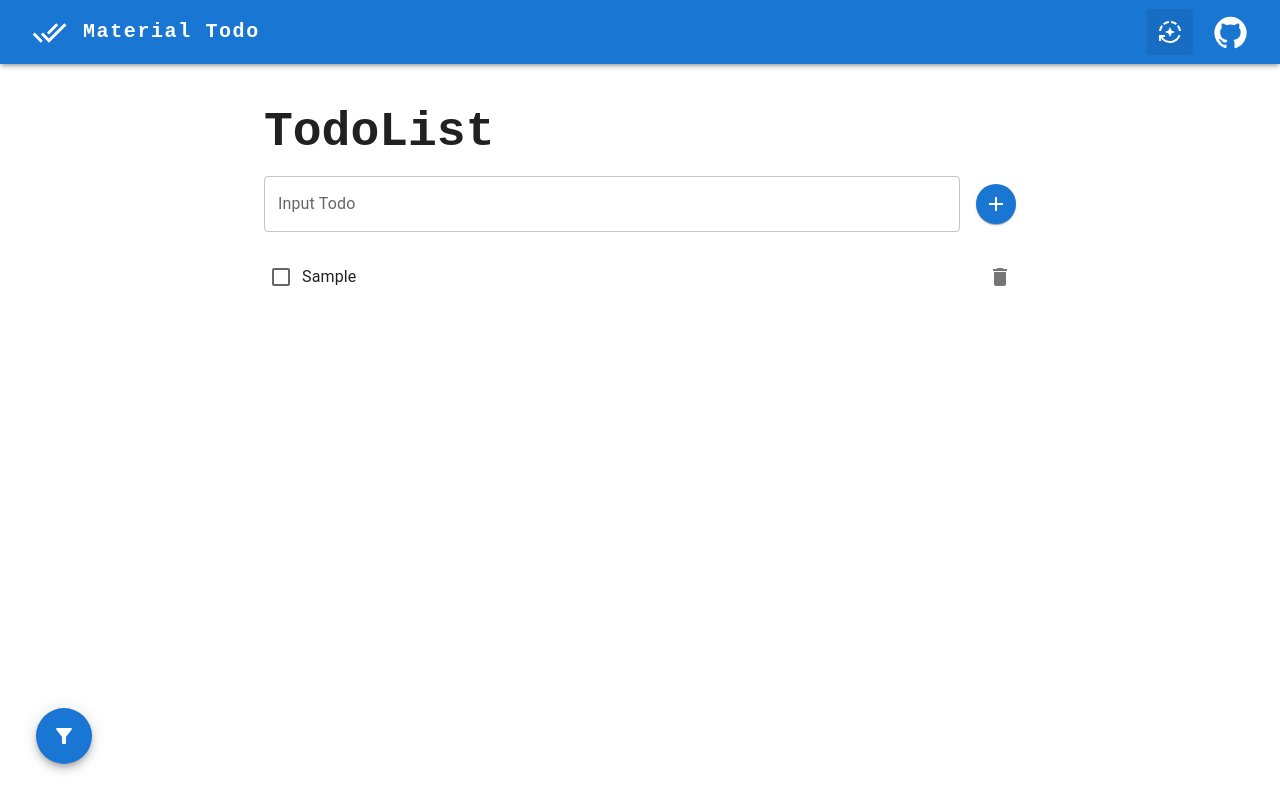
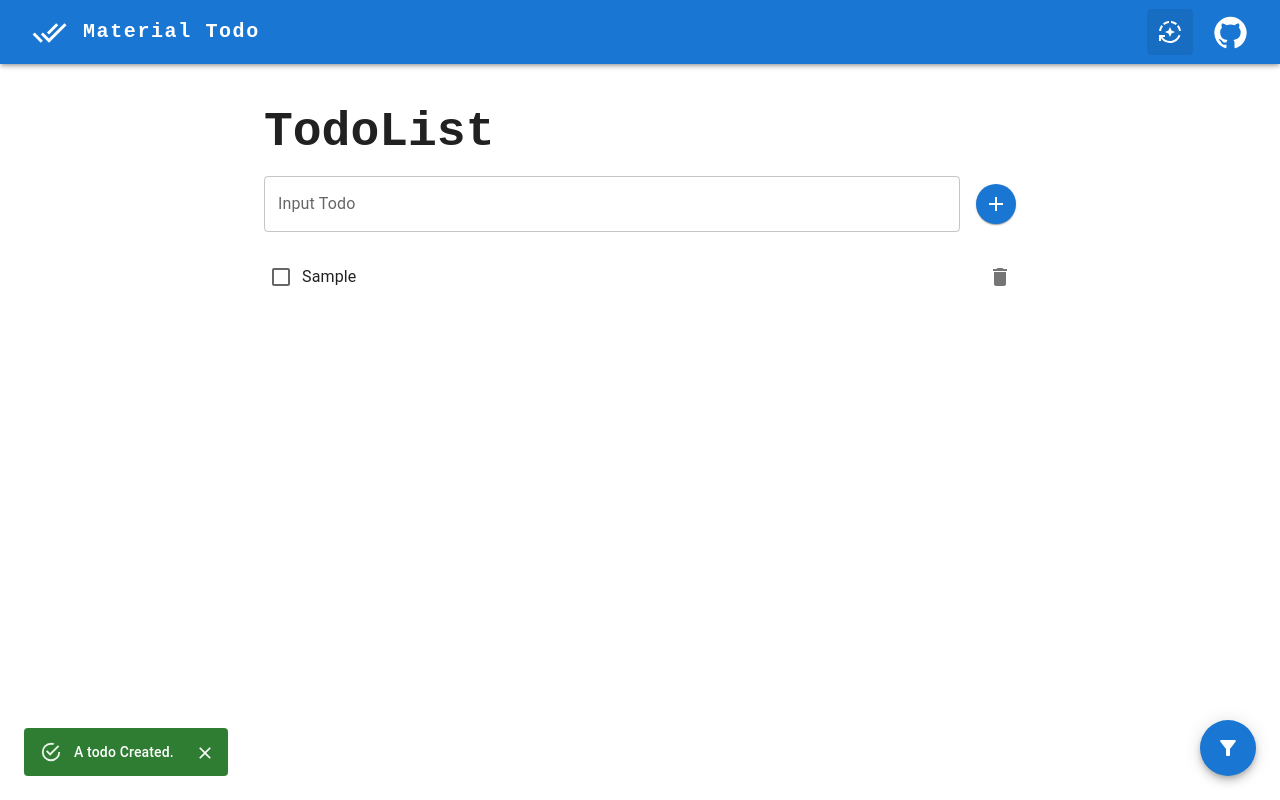
Before and after one commit to CodaChan/material-todo, a React (Vite) app: page / in a window 1280 px wide. Both pictures are taken after typing "Sample" into the empty fields and a click on the button 996 px from the left and 204 px from the top of the page. Built offline with nearby package versions, Linux system fonts and the light colour scheme.

Commit message:
feat: success hint

```diff
--- a/src/App.tsx
+++ b/src/App.tsx
@@ -4,8 +4,9 @@ import CreateTodo from "./components/CreateTodo";
 import TodoList from "./components/TodoList";
 import TopBar from "./components/TopBar";
 import FaviconSwitcher from "./components/FaviconSwitcher";
-import type Todo from "./types";
+import type { Todo, SnackBarMsg } from "./types";
 import TodoFilter from "./components/TodoFilter";
+import SnackBar from "./components/SnackBar";
 
 export default function App() {
 
@@ -35,6 +36,9 @@ export default function App() {
         window.localStorage.setItem("hasFilter", JSON.stringify(hasFilter))
     }, [hasFilter])
 
+    // hasSnackBar
+    const [snackBarMsg, setSnackBarMsg] = useState<SnackBarMsg | null>(null)
+
     // filteredTodos
     const filteredTodos = useMemo(() => (
         hasFilter
@@ -45,10 +49,12 @@ export default function App() {
     // handles
     const handleCreateTodo = useCallback((text: string) => {
         setTodos((previous) => [...previous, { completed: false, content: text, id: Date.now() }])
+        setSnackBarMsg({id: Date.now(), content: "A todo Created."})
     }, [])
 
     const handleRemoveTodo = useCallback((id: number) => {
         setTodos((previous) => previous.filter((todo) => todo.id !== id))
+        setSnackBarMsg({id: Date.now(), content: "A todo Removed."})
     }, [])
 
     const handleToggleTodo = useCallback((id: number) => {
@@ -72,9 +78,10 @@ export default function App() {
             <TopBar />
             <Box sx={{ marginX: 'auto', maxWidth: { xs: '80%', sm: '60%' } }}>
                 <CreateTodo onCreateTodo={handleCreateTodo} />
-                <TodoFilter onToggleFilter={handleToggleFilter} hasFilter={hasFilter}/>
                 <TodoList onRemoveTodo={handleRemoveTodo} onToggleTodo={handleToggleTodo} todos={filteredTodos} />
             </Box>
+            <TodoFilter onToggleFilter={handleToggleFilter} hasFilter={hasFilter}/>
+            <SnackBar msg={snackBarMsg}/>
         </>
     )
 }
--- a/src/components/CreateTodo.tsx
+++ b/src/components/CreateTodo.tsx
@@ -48,7 +48,7 @@ export default function CreateTodo({ onCreateTodo }: CreateTodoProps) {
                     error={hasError}
                     sx={{ flexGrow: 1, m: 1 }}
                 />
-                <Tooltip title="Create Todo" placement="right">
+                <Tooltip title="Create Todo" placement="top">
                     <Fab
                         aria-label="Create Todo"
                         color="primary"
--- /dev/null
+++ b/src/components/SnackBar.tsx
@@ -0,0 +1,33 @@
+import { Alert, Snackbar } from "@mui/material";
+import type { SnackBarMsg } from "../types";
+import { useEffect, useState } from "react";
+
+interface SnackBarProps {
+    msg: SnackBarMsg | null
+}
+
+export default function SnackBar({ msg }: SnackBarProps) {
+    const [open, setOpen] = useState(false)
+    useEffect(() => {
+        if(!msg) return
+        setOpen(true)
+    }, [msg])
+
+    return (
+        <Snackbar
+            key={msg?.id}
+            open={open}
+            autoHideDuration={3000}
+            onClose={() => setOpen(false)}
+        >
+            <Alert
+                onClose={() => setOpen(false)}
+                severity="success"
+                variant="filled"
+                sx={{ width: '100%' }}
+            >
+                {msg?.content}
+            </Alert>
+        </Snackbar>
+    )
+}
--- a/src/components/TodoFilter.tsx
+++ b/src/components/TodoFilter.tsx
@@ -15,9 +15,9 @@ export default function TodoFilter({ onToggleFilter, hasFilter }: TodoFilterProp
                 onClick={() => onToggleFilter(!hasFilter)}
                 sx={{
                     position: 'fixed',
-                    bottom: 36,
-                    left: { xs: '50%', sm: 36 },
-                    transform: { xs: 'translateX(-50%)', sm: 'none' }
+                    bottom: { xs: 72, sm: 24 },
+                    right: { xs: '50%', sm: 24 },
+                    transform: { xs: 'translateX(+50%)', sm: 'none' }
                 }}
             >
                 <FilterAlt sx={{ display: hasFilter ? 'none' : 'inline-block' }} />
```
Also changed, not shown: src/types.tsx (+6 -1 lines), 1 other file (tests, documents, lock files or other folders).
